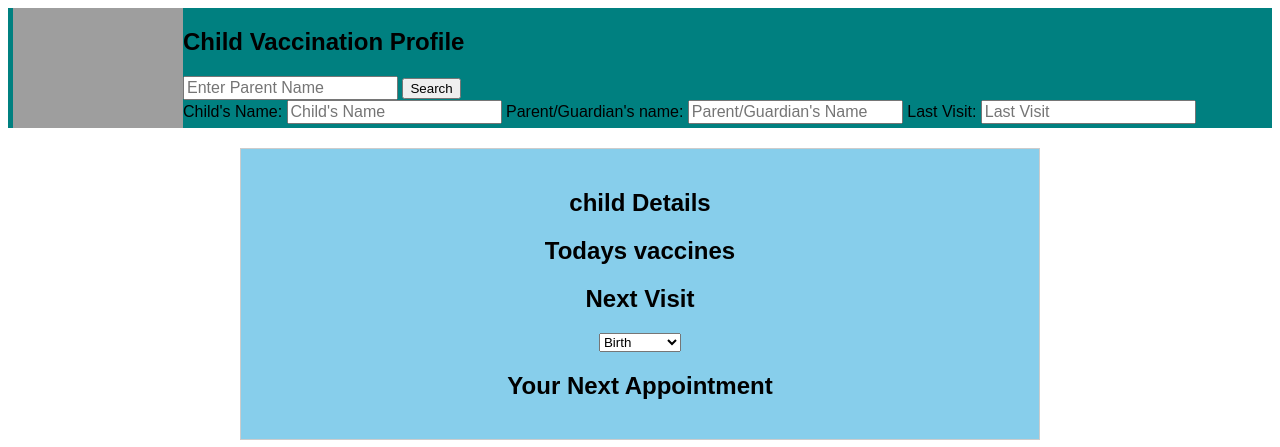
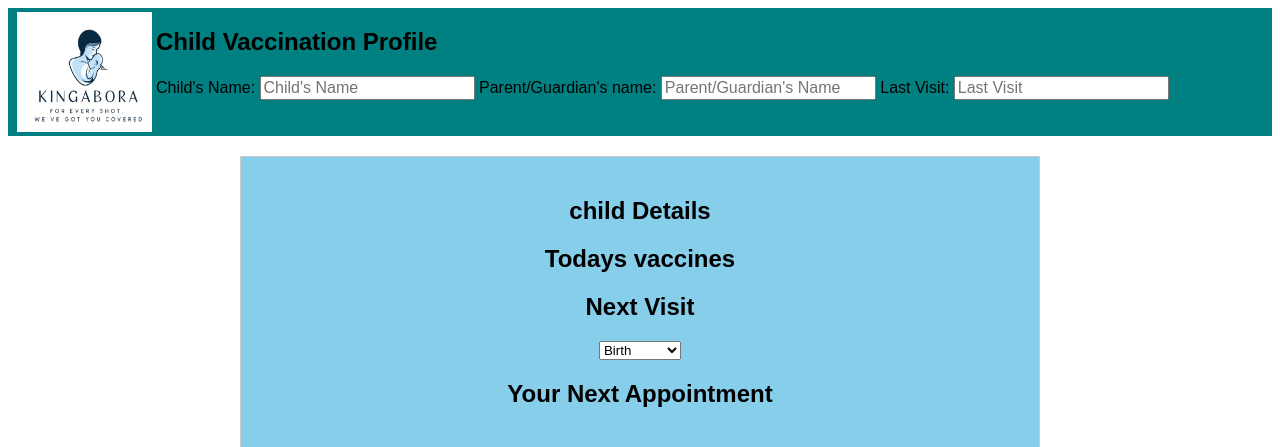
Before and after one commit to dis-hunter/KingaBora-Vaccination-System, a PHP site: page /childDetails/nurse/vaccinationpage.html in a window 1280 px wide. Shown: the top 447 px of the page. Run offline with PHP 8.4, Linux system fonts and the light colour scheme; grey boxes are pictures that could not be loaded.

Commit message:
editing layout

```diff
--- a/nurse/vaccinationpage.html
+++ b/nurse/vaccinationpage.html
@@ -58,6 +58,13 @@ th:nth-child(1), td:nth-child(1) {
   cursor: pointer;
   border-radius: 4px;
 }
+#logo{
+  float: left;
+  margin-left: 5px;
+  width: 135px;
+  height: 120px;
+  padding: 4px;
+}
 #paymentBtn{
   background-color: #008080;
   font-size: 20px;
@@ -93,13 +100,9 @@ table{
 <body>
   <div class="topnav">
     <div>
-    <img src="../img/logo.png" id="logo" alt="Software Engineering Logo" width="170" height="120">
+    <img src="..\Header-Footer\images\KingaBoraLogo.jpg" id="logo" alt="Software Engineering Logo" width="170" height="120">
     </div>
     <h2>Child Vaccination Profile</h2>
-    <form class="d-flex" role="search" onsubmit="searchBar(); return false;">
-      <input class="form-control me-2" type="search" id="searchQuery" placeholder="Enter Parent Name" aria-label="Search">
-      <button class="btn btn-outline-success" type="submit">Search</button>
-  </form>
   <label>Child's Name: </label>
     <input type="text" name="child_name" placeholder="Child's Name">
   <label>Parent/Guardian's name: </label>
```
Also changed, not shown: nurse/vaccination.php (line endings or trailing spaces).
